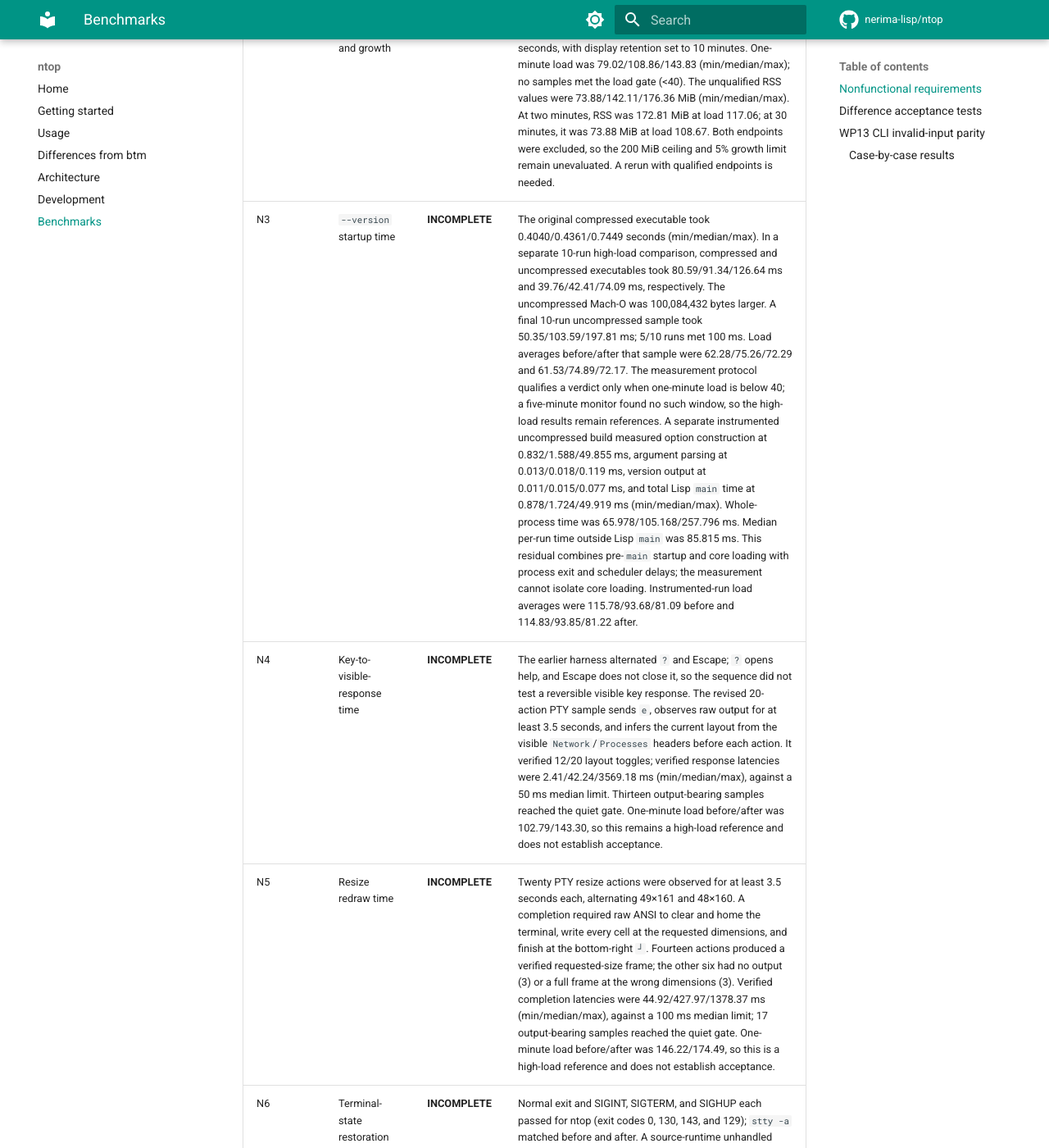
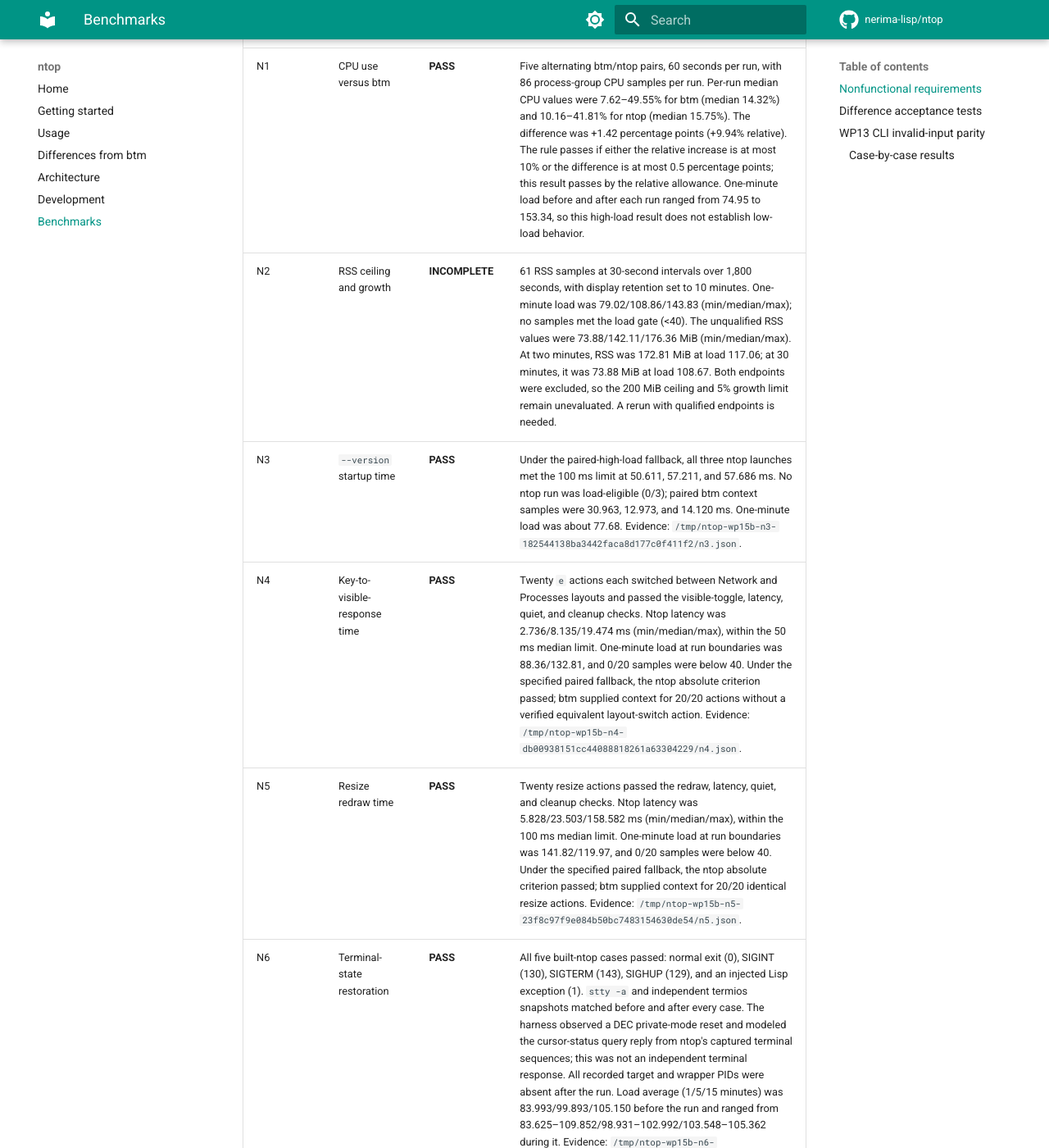
Before and after one commit to nerima-lisp/ntop, an MkDocs documentation site: the page built from docs/src/benchmarks.md, in a window 1280 px wide and 1400 px high, scrolled down 895 px. Shown: the whole window at 82% size. Built offline with MkDocs 1.6.1 and Material for MkDocs 9.7.7, drawn with Linux system fonts in a browser that asks for light colours; comment, search, counter and statistics services are not loaded; some of the changed text lies outside the part shown.

Commit message:
Record WP15b acceptance measurements

```diff
--- a/docs/src/benchmarks.md
+++ b/docs/src/benchmarks.md
@@ -1,8 +1,10 @@
 # WP15b Nonfunctional and Difference Acceptance Measurements
 
-WP15b records local measurements for the WP15 nonfunctional requirements and difference acceptance tests. Measurements were collected on 2026-10-25 with macOS 26.6.2, arm64, and an Apple M4 Max. The native `ntop` executable was used for the macOS runs. PTY tests used 160 columns by 48 rows and a 700 ms refresh rate where applicable. The comparator was btm 0.14.9. Raw evidence remains in local temporary storage and is not included in the repository.
+WP15b is the local run label for these WP15 nonfunctional and difference acceptance measurements. Measurements were collected on 2026-10-25 with macOS 26.6.2, arm64, and an Apple M4 Max. The native `ntop` executable was used for the macOS runs. PTY tests used 160 columns by 48 rows and a 700 ms refresh rate where applicable. The comparator was btm 0.14.9. Raw captures and JSON remain in local temporary storage and are not committed; their paths below are machine-local and may not exist elsewhere.
 
-`PASS` means the measured acceptance condition was met. `FAIL` means a complete measurement exceeded its limit or disagreed with its expected value. `INCOMPLETE` means the required observation could not be established. Load values are one-minute averages unless shown as a three-value tuple in 1-, 5-, and 15-minute order. The N4/N5 load gate uses the one-minute values captured immediately before and after each run. For N4/N5, a sample reaches the quiet gate only after at least 250 ms with no further PTY bytes following nonempty output; this gate is separate from confirming a visible change or complete redraw.
+The newly measured N3–N6 and D1/D11 rows used the executable from app commit `a837b77f`. Their harness revisions were `282ae333` for N3–N5, `f870c505` for N6, `f74687e2` for D1, and `86945414` for D11. These are local jj revisions, viewable with `jj show <revision>` in this checkout. The earlier rows retain their previous records.
+
+`PASS` means the measured acceptance condition was met. `FAIL` means a complete measurement exceeded its limit or disagreed with its expected value. `INCOMPLETE` means the required observation could not be established. Load values are one-minute averages unless shown as a three-value tuple in 1-, 5-, and 15-minute order. In `paired_high_load` results, paired btm and ntop runs provide context, while ntop is evaluated against its absolute acceptance limit. An N4/N5 sample passes the load gate only when both one-minute readings immediately before and after its run are below 40. If no sample passes, the specified fallback alternates btm and ntop actions; btm results are context only. N4 has no verified btm action equivalent for switching between Network and Processes layouts; N5 uses the same resize action for both programs. For each N4/N5 action, the sample is the raw PTY output collected after the key or resize event. It reaches the quiet gate after at least 250 ms with no further PTY bytes following nonempty output; this gate is separate from confirming a visible change or complete redraw.
 
 ## Nonfunctional requirements
 
@@ -10,28 +12,28 @@ WP15b records local measurements for the WP15 nonfunctional requirements and dif
 |---|---|---|---|
 | N1 | CPU use versus btm | **PASS** | Five alternating btm/ntop pairs, 60 seconds per run, with 86 process-group CPU samples per run. Per-run median CPU values were 7.62–49.55% for btm (median 14.32%) and 10.16–41.81% for ntop (median 15.75%). The difference was +1.42 percentage points (+9.94% relative). The rule passes if either the relative increase is at most 10% or the difference is at most 0.5 percentage points; this result passes by the relative allowance. One-minute load before and after each run ranged from 74.95 to 153.34, so this high-load result does not establish low-load behavior. |
 | N2 | RSS ceiling and growth | **INCOMPLETE** | 61 RSS samples at 30-second intervals over 1,800 seconds, with display retention set to 10 minutes. One-minute load was 79.02/108.86/143.83 (min/median/max); no samples met the load gate (<40). The unqualified RSS values were 73.88/142.11/176.36 MiB (min/median/max). At two minutes, RSS was 172.81 MiB at load 117.06; at 30 minutes, it was 73.88 MiB at load 108.67. Both endpoints were excluded, so the 200 MiB ceiling and 5% growth limit remain unevaluated. A rerun with qualified endpoints is needed. |
-| N3 | `--version` startup time | **INCOMPLETE** | The original compressed executable took 0.4040/0.4361/0.7449 seconds (min/median/max). In a separate 10-run high-load comparison, compressed and uncompressed executables took 80.59/91.34/126.64 ms and 39.76/42.41/74.09 ms, respectively. The uncompressed Mach-O was 100,084,432 bytes larger. A final 10-run uncompressed sample took 50.35/103.59/197.81 ms; 5/10 runs met 100 ms. Load averages before/after that sample were 62.28/75.26/72.29 and 61.53/74.89/72.17. The measurement protocol qualifies a verdict only when one-minute load is below 40; a five-minute monitor found no such window, so the high-load results remain references. A separate instrumented uncompressed build measured option construction at 0.832/1.588/49.855 ms, argument parsing at 0.013/0.018/0.119 ms, version output at 0.011/0.015/0.077 ms, and total Lisp `main` time at 0.878/1.724/49.919 ms (min/median/max). Whole-process time was 65.978/105.168/257.796 ms. Median per-run time outside Lisp `main` was 85.815 ms. This residual combines pre-`main` startup and core loading with process exit and scheduler delays; the measurement cannot isolate core loading. Instrumented-run load averages were 115.78/93.68/81.09 before and 114.83/93.85/81.22 after. |
-| N4 | Key-to-visible-response time | **INCOMPLETE** | The earlier harness alternated `?` and Escape; `?` opens help, and Escape does not close it, so the sequence did not test a reversible visible key response. The revised 20-action PTY sample sends `e`, observes raw output for at least 3.5 seconds, and infers the current layout from the visible `Network`/`Processes` headers before each action. It verified 12/20 layout toggles; verified response latencies were 2.41/42.24/3569.18 ms (min/median/max), against a 50 ms median limit. Thirteen output-bearing samples reached the quiet gate. One-minute load before/after was 102.79/143.30, so this remains a high-load reference and does not establish acceptance. |
-| N5 | Resize redraw time | **INCOMPLETE** | Twenty PTY resize actions were observed for at least 3.5 seconds each, alternating 49×161 and 48×160. A completion required raw ANSI to clear and home the terminal, write every cell at the requested dimensions, and finish at the bottom-right `┘`. Fourteen actions produced a verified requested-size frame; the other six had no output (3) or a full frame at the wrong dimensions (3). Verified completion latencies were 44.92/427.97/1378.37 ms (min/median/max), against a 100 ms median limit; 17 output-bearing samples reached the quiet gate. One-minute load before/after was 146.22/174.49, so this is a high-load reference and does not establish acceptance. |
-| N6 | Terminal-state restoration | **INCOMPLETE** | Normal exit and SIGINT, SIGTERM, and SIGHUP each passed for ntop (exit codes 0, 130, 143, and 129); `stty -a` matched before and after. A source-runtime unhandled Lisp exception also restored the recorded terminal state and exited nonzero; this case ran through the source SBCL runtime, not the built executable. The built executable's exception case was not generated because the harness has no exception-injection seam. For the four ntop exit cases, the mode-query reply was synthesized from observed DEC private-mode events; it was not an independent terminal query response. |
+| N3 | `--version` startup time | **PASS** | Under the paired-high-load fallback, all three ntop launches met the 100 ms limit at 50.611, 57.211, and 57.686 ms. No ntop run was load-eligible (0/3); paired btm context samples were 30.963, 12.973, and 14.120 ms. One-minute load was about 77.68. Evidence: `/tmp/ntop-wp15b-n3-182544138ba3442faca8d177c0f411f2/n3.json`. |
+| N4 | Key-to-visible-response time | **PASS** | Twenty `e` actions each switched between Network and Processes layouts and passed the visible-toggle, latency, quiet, and cleanup checks. Ntop latency was 2.736/8.135/19.474 ms (min/median/max), within the 50 ms median limit. One-minute load at run boundaries was 88.36/132.81, and 0/20 samples were below 40. Under the specified paired fallback, the ntop absolute criterion passed; btm supplied context for 20/20 actions without a verified equivalent layout-switch action. Evidence: `/tmp/ntop-wp15b-n4-db00938151cc44088818261a63304229/n4.json`. |
+| N5 | Resize redraw time | **PASS** | Twenty resize actions passed the redraw, latency, quiet, and cleanup checks. Ntop latency was 5.828/23.503/158.582 ms (min/median/max), within the 100 ms median limit. One-minute load at run boundaries was 141.82/119.97, and 0/20 samples were below 40. Under the specified paired fallback, the ntop absolute criterion passed; btm supplied context for 20/20 identical resize actions. Evidence: `/tmp/ntop-wp15b-n5-23f8c97f9e084b50bc7483154630de54/n5.json`. |
+| N6 | Terminal-state restoration | **PASS** | All five built-ntop cases passed: normal exit (0), SIGINT (130), SIGTERM (143), SIGHUP (129), and an injected Lisp exception (1). `stty -a` and independent termios snapshots matched before and after every case. The harness observed a DEC private-mode reset and modeled the cursor-status query reply from ntop's captured terminal sequences; this was not an independent terminal response. All recorded target and wrapper PIDs were absent after the run. Load average (1/5/15 minutes) was 83.993/99.893/105.150 before the run and ranged from 83.625–109.852/98.931–102.992/103.548–105.362 during it. Evidence: `/tmp/ntop-wp15b-n6-4s4fcec6/manifest.json`. |
 
 For N1, all five btm runs reported `EPERM` when cleanup attempted to signal the owned process group. Closing the owned PTY then allowed the child to exit; each PID and process group was confirmed absent and reaped. This cleanup warning did not invalidate the recorded CPU samples.
 
-The btm terminal-restoration reference cases did not reach a confirmed raw-mode state, so no restoration verdict is available for those cases. The capture shows a cursor-position request while the PTY remained canonical with echo enabled; canonical buffering is a plausible explanation, but receipt of the harness reply was not confirmed. SIGINT, SIGTERM, and SIGHUP were not exercised in those reference cases. No SIGKILL acceptance case was run.
+The N6 btm normal, SIGINT, SIGTERM, and SIGHUP references timed out before reaching raw mode. The source-runtime exception reference timed out waiting for raw-mode readiness. These reference cases are outside the acceptance count. SIGKILL was also outside acceptance and received a diagnostic PASS; it left raw mode active, as expected when the process cannot run cleanup.
 
 ## [Difference acceptance tests](differences.md)
 
 | ID | Difference | Result | Conditions and measured values |
 |---|---|---|---|
-| D1 | macOS process write rate | **INCOMPLETE** | Two child-writer attempts targeted 1,000,000 B/s and achieved 999,960.05 and 999,998.69 B/s (min/median/max 999,960.05/999,979.37/999,998.69 B/s). A valid display sample required one process row uniquely containing the synthetic writer token and a parseable W/s value. The display yielded 0 valid samples: 0 of 18 observations in the first attempt and 0 of 6 after enabling the command column; the test requires 20. Verified: the token was absent from both captures. Inferred: the row may have been omitted or displayed with a different command value; the raw capture cannot distinguish these cases. |
+| D1 | macOS process write rate | **FAIL** | The complete 20-sample run displayed `0` B/s 12 times and `2,000,000` B/s 8 times; 0/20 samples were within 900,000–1,100,000 B/s. The writer sustained 957,297.70 B/s overall, with 846,711.37/992,472.04/996,984.66 B/s (min/median/max) across screen windows; the 24.2 MB output matched the file length. One-minute load ranged from 114.41 to 123.76. The run exceeded the acceptance limit; the cause of the displayed values was not established. Evidence: `/tmp/ntop-wp15b-d1-final-20261025123931-69101/d1.json`. |
 | D2 | Linux fractional I/O rate | **PASS** | One Linux fixture test used a 0.7-second interval and a write-byte delta of 7,168 bytes, producing the expected nonzero rate of 10,240 B/s. |
 | D4 | User and Time for other-user processes | **PASS** | With a 160-by-48 PTY and 700 ms refresh, 4 visible other-user rows matched `ps -o pid=,ruser=,etime= -A`: User 4/4 exactly and Time 4/4 within 3 seconds. The comparator found 268 other-user processes; 13 process rows were visible. The screen was captured after 15.62 seconds. The 3-second allowance covers the UI refresh and comparator scan delay. PTY cleanup required SIGTERM and SIGKILL; the `ntop` child was reaped. |
 | D5 | Unavailable process values | **PASS** | A privileged process displayed `N/A` for Mem%. |
 | D6 | APFS volume usage | **PASS** | The system volume displayed 13 GB used. `df -k` reported 12,340,992 KiB used both before and after, consistent with the rounded display. |
 | D7 | Named temperature sensors | **PASS** | All 45 named sensor/service records had a corresponding temperature row (45/45); duplicate names used numbered suffixes. |
-| D8 | First CPU average | **PASS** | Sixteen workers saturated all 16 logical cores for 2.0015 seconds; per-core utilization was 100.0/100.0/100.0% (min/median/max). ntop started 25.8 ms after the load window ended; the first displayed CPU average was 97% at 3.1445 seconds after launch. The measurement command returned 1 because its cleanup check initially did not confirm the app PID. A later exact PID check found it absent; all workers were confirmed stopped before app launch. |
+| D8 | First CPU average | **PASS** | Sixteen workers saturated all 16 logical cores for 2.0015 seconds; per-core utilization was 100.0/100.0/100.0% (min/median/max). ntop started 25.8 ms after the load window ended; the first displayed CPU average was 97% at 3.1445 seconds after launch. The acceptance condition is the first displayed average under the stated load window. The command returned 1 because its cleanup check initially did not confirm the app PID; a later exact PID check found it absent, and all workers were confirmed stopped before app launch. |
 | D9 | Fixed sampling period | **PASS** | The application-sampler test used a 700 ms fixed period and a simulated 300 ms collection delay. Three live samples remained exactly 700 ms apart on the virtual clock (0 ms period error); the warm-up sample was discarded. |
-| D11 | `--free_arc` behavior | **PASS** | `--free_arc` was accepted. With and without the option, the Processes panel in a 160-by-48 terminal had the same structure: title, column headings, and 20 visible rows. The measurement command returned 1 because cleanup was not initially confirmed; later exact PID checks found both app processes absent. |
+| D11 | `--free_arc` behavior | **INCOMPLETE** | With and without `--free_arc`, each run produced one valid initial full-screen signature containing CPU and Memory panels. The separate Memory/ARC comparison found no `ARC:` row in either capture. Acceptance requires at least two identical valid signatures and a 1.2-second stable interval after at least 200 ms without PTY output or pending decoder bytes. Neither run reached that stable render, though no CLI error was detected. The observed equality is insufficient to determine acceptance. Load average was 99.81 before and 99.81–105.46 during the two runs. Evidence: `/tmp/ntop-wp15b-d11-diagnostic-1792900682501-9a2678/harness-output/d11-comparison.json`. |
 
 ## WP13 CLI invalid-input parity
 
```
